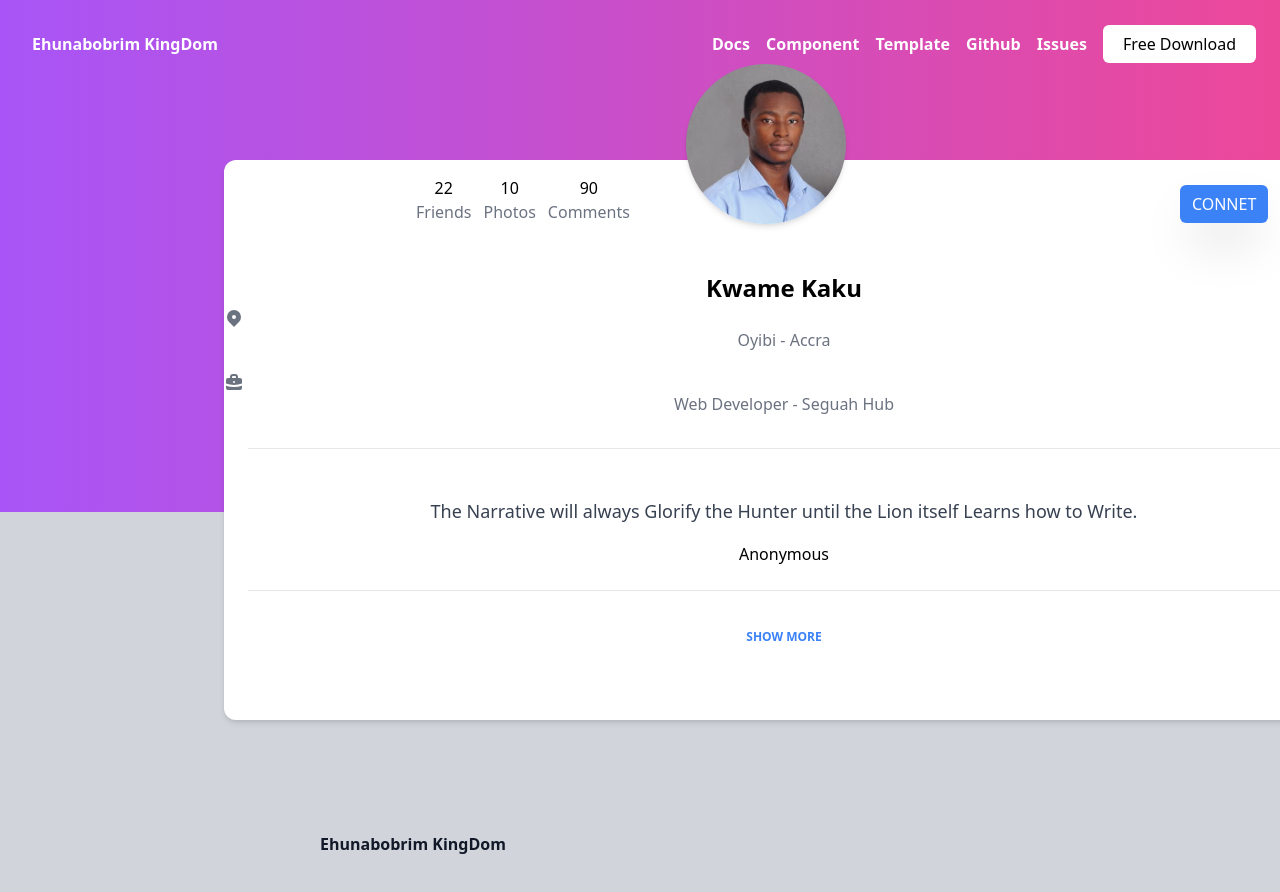
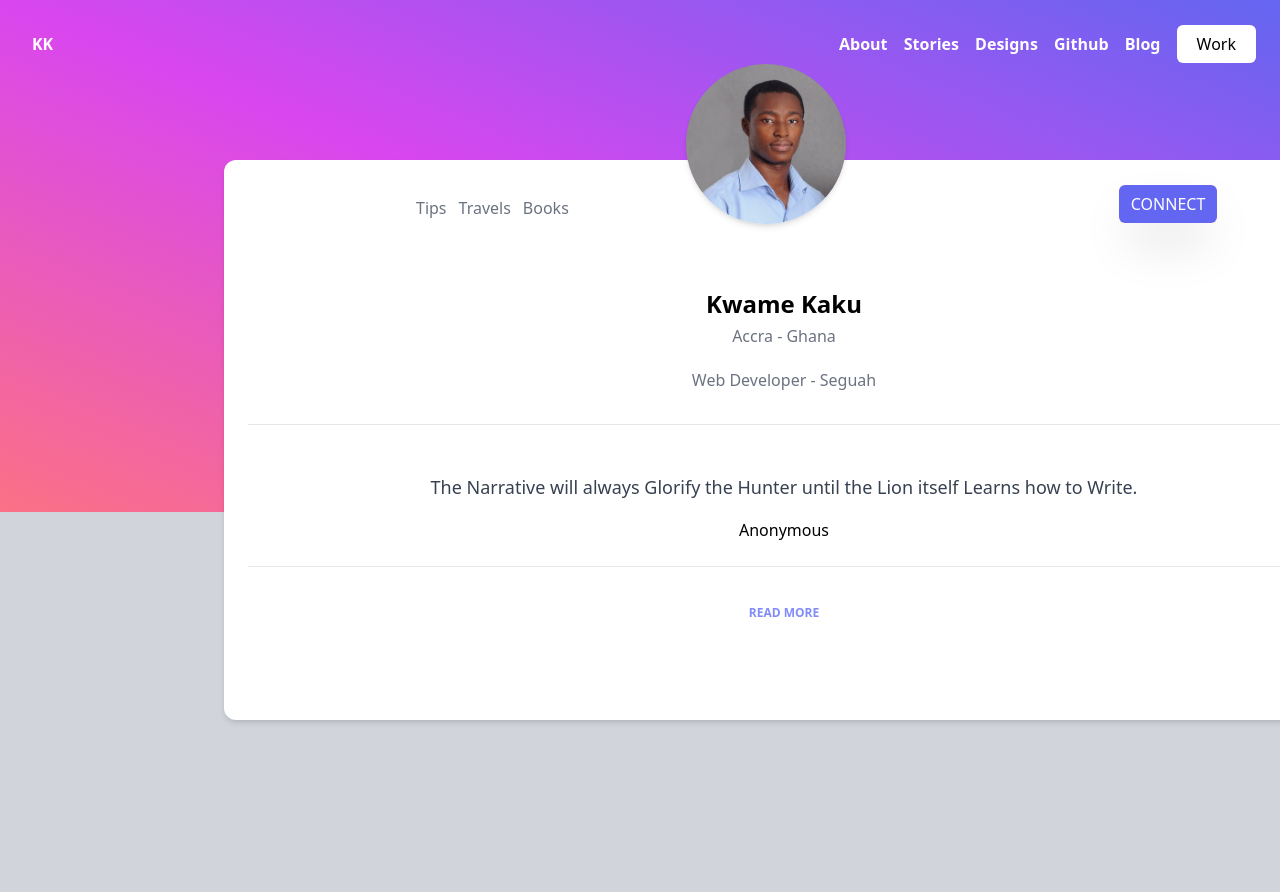
Before and after one commit to KakuElvis/profile, a website: page src/index.html in a window 1280 px wide. Shown: the top 892 px of the page. Drawn offline with Linux system fonts and the light colour scheme.

Commit message:
first update

```diff
--- a/src/index.html
+++ b/src/index.html
@@ -7,19 +7,21 @@
 </head>
 <body class="bg-gray-300">
     <!-- <div class="grid"> -->
-        <div class="h-[32rem] bg-gradient-to-r from-purple-500 to-pink-500">
+        <div class="h-[32rem] bg-gradient-to-tr from-rose-400 via-fuchsia-500 to-indigo-500">
+            <!-- <div class="h-[32rem] bg-gradient-to-r from-black to-pink-400"> -->
+
             <nav class="relative container mx-auto p-6 ">
                 <div class="flex items-center justify-between">
                     <div class="p-2"><!--logo-->
-                        <a href="#" class="text-white font-semibold">Ehunabobrim KingDom</a>
+                        <a href="#" class="text-white font-semibold">KK</a>
                     </div>
                     <div class=" space-x-3 ">
-                        <a href="#" class="text-white font-semibold">Docs</a>
-                        <a href="#" class="text-white font-semibold">Component</a>
-                        <a href="#" class="text-white font-semibold">Template</a>
+                        <a href="#" class="text-white font-semibold">About</a>
+                        <a href="#" class="text-white font-semibold">Stories</a>
+                        <a href="#" class="text-white font-semibold">Designs</a>
                         <a href="#" class="text-white font-semibold">Github</a>
-                        <a href="#" class="text-white font-semibold">Issues</a>
-                        <a href="#" class="bg-white rounded-md py-2 px-5">Free Download</a>
+                        <a href="#" class="text-white font-semibold">Blog</a>
+                        <a href="#" class="bg-white rounded-md py-2 px-5">Work</a>
                     </div>
                 </div>
             </nav>
@@ -30,34 +32,26 @@
                 <div class="flex flex-col bg-white rounded-xl h-[35rem] w-[70rem] m-[14rem] shadow-md">
                     <img class="flex w-[10rem] h-[10rem] ml-[462px]  rounded-full -m-[6rem] shadow-md" src="/img/kaku.jpg" alt="" >
                     <div class="flex   m-12 mr-10 container">
-                        <div class="flex gap-3 ml-[9rem]">
+                        <div class="flex gap-3 ml-[9rem] py-5">
                             <div class="text-center ">
-                                <p>22</p>
-                                <p class="text-gray-500">Friends</p>
+                                <p class="text-gray-500">Tips</p>
                             </div>
                             <div class="text-center ">
-                                <p>10</p>
-                                <p class="text-gray-500">Photos</p>
+                                <p class="text-gray-500">Travels</p>
                             </div>
                             <div class="text-center ">
-                                <p>90</p>
-                                <p class="text-gray-500">Comments</p>
+                                <p class="text-gray-500">Books</p>
                             </div>
                         </div>
                         <div class="text-center mt-4  ">
-                            <a href="#" class="ml-[550px] bg-blue-500 text-white uppercase py-2 px-3 rounded-md shadow-2xl">Connet</a>
+                            <a href="#" class="ml-[550px] bg-indigo-500 text-white uppercase py-2 px-3 rounded-md shadow-2xl">Connect</a>
                         </div>
                     </div><!--end of top section-->
 
                     <div class=" text-center">
                         <p class="text-2xl font-bold text-black">Kwame Kaku</p>
-                        <p class="text-gray-500 mt-1 "><svg xmlns="http://www.w3.org/2000/svg" class="h-5 w-5" viewBox="0 0 20 20" fill="currentColor">
-                            <path fill-rule="evenodd" d="M5.05 4.05a7 7 0 119.9 9.9L10 18.9l-4.95-4.95a7 7 0 010-9.9zM10 11a2 2 0 100-4 2 2 0 000 4z" clip-rule="evenodd" />
-                          </svg>Oyibi - Accra</p>
-                        <p class="text-gray-500 mt-5"><svg xmlns="http://www.w3.org/2000/svg" class="h-5 w-5" viewBox="0 0 20 20" fill="currentColor">
-                            <path fill-rule="evenodd" d="M6 6V5a3 3 0 013-3h2a3 3 0 013 3v1h2a2 2 0 012 2v3.57A22.952 22.952 0 0110 13a22.95 22.95 0 01-8-1.43V8a2 2 0 012-2h2zm2-1a1 1 0 011-1h2a1 1 0 011 1v1H8V5zm1 5a1 1 0 011-1h.01a1 1 0 110 2H10a1 1 0 01-1-1z" clip-rule="evenodd" />
-                            <path d="M2 13.692V16a2 2 0 002 2h12a2 2 0 002-2v-2.308A24.974 24.974 0 0110 15c-2.796 0-5.487-.46-8-1.308z" />
-                          </svg>Web Developer - Seguah Hub</p>
+                        <p class="text-gray-500 mt-1 ">Accra - Ghana</p>
+                        <p class="text-gray-500 mt-5">Web Developer - Seguah </p>
                     </div><!--end of name and address-->
 
                     <div class=" py-2 text-center">
@@ -71,7 +65,7 @@
                         <div class="m-6 text-center"><hr></div>
                     </div>
                     <div class=" text-center">
-                        <a href="#" class=" py-2 px-3 rounded-md text-blue-500 uppercase font-bold text-xs hover:bg-blue-200">Show More</a>
+                        <a href="#" class=" py-2 px-3 rounded-md text-indigo-400 uppercase font-bold text-xs hover:bg-blue-200">Read More</a>
                     </div>
 
                 </div>
@@ -82,10 +76,10 @@
 
 
     <!-- </div> -->
-
+<!--
     <div class="p-[20rem]" >
         <h3 class="font-extrabold text-gray-900">Ehunabobrim KingDom</h3>
-    </div>
+    </div> -->
 
     <!-- footer -->
     <!-- <div class="container flex flex-col-reverse justify-between p-6 py-10 mx-auto space-y-8 md:flex-row md:space-y-0">
```
Also changed, not shown: dist/output.css.
